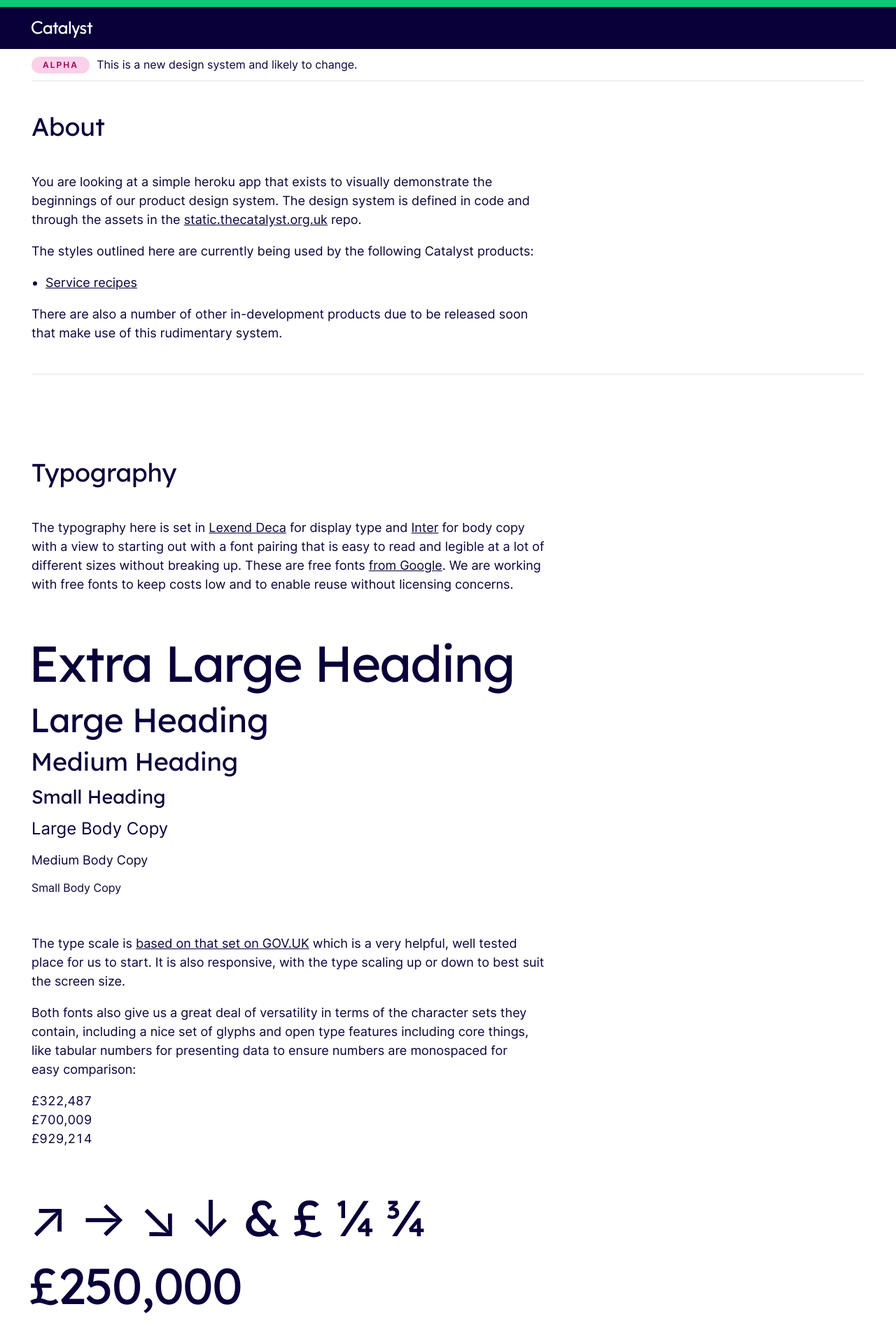
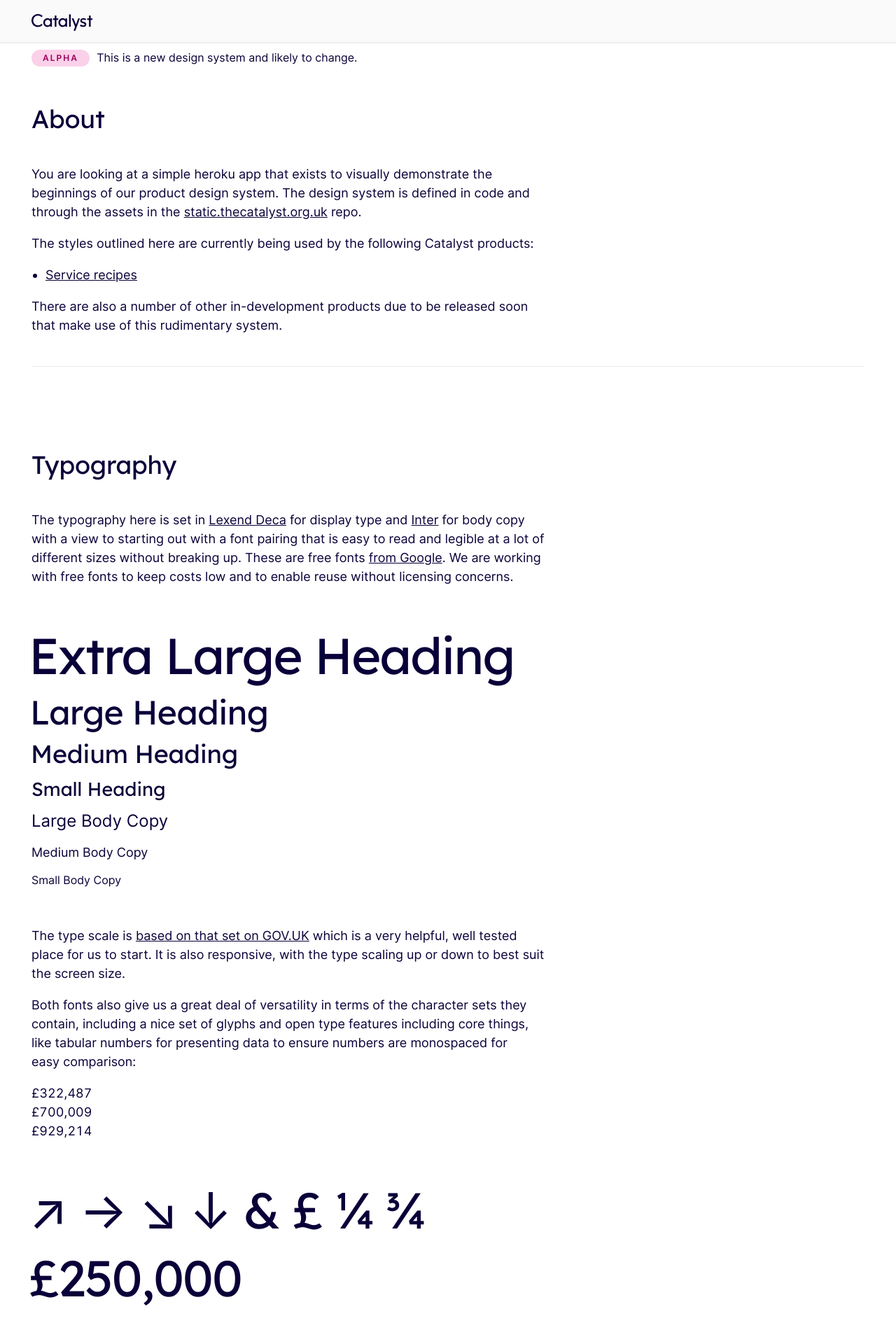
Before and after one commit to WeTheCatalysts/design-system.thecatalyst.org.uk, a PHP site: page / in a window 1280 px wide. Shown: the top 1920 px of the page at 70% size. Run offline with PHP 8.4, Linux system fonts and the light colour scheme.

Commit message:
Aesthetic changes based on design system updates in static:
* Updated, cleaner, lighter header
* Losing horizontal rule under phase banner

```diff
--- a/assets/stylesheets/catalyst.css
+++ b/assets/stylesheets/catalyst.css
@@ -315,16 +315,25 @@ ul.vertical-list-navigation {
   top: 0;
   z-index: 99;
   border-top: 10px solid #09CA77;
-  background-color: #0a0039; }
+  background-color: #0a0039;
+  height: 60px;
+  border-top: none;
+  background-color: #fafafa;
+  position: fixed;
+  box-shadow: 0px 2px 2px rgba(10, 1, 57, 0.08); }
   .header .header-logo {
     position: absolute;
-    top: 30px; }
+    top: 30px;
+    top: 20px; }
     .header .header-logo h1 {
       display: none; }
     .header .header-logo .logo {
       height: 24px; }
+      .header .header-logo .logo path {
+        fill: #0a0039; }
 
 .main {
+  margin-top: 60px;
   min-height: 600px; }
   @media screen and (min-width: 960px) {
     .main {
@@ -339,15 +348,16 @@ ul.vertical-list-navigation {
   .primary-navigation a {
     font-size: 14px;
     line-height: 24px;
-    font-family: "Inter-Semi-Bold", -apple-system, BlinkMacSystemFont, "Helvetica Neue", Helvetica, Arial, sans-serif;
+    font-family: "Inter-Regular", -apple-system, BlinkMacSystemFont, "Helvetica Neue", Helvetica, Arial, sans-serif;
     color: #fff;
-    text-decoration: none; }
+    text-decoration: none;
+    color: #0a0039; }
     @media screen and (min-width: 600px) {
       .primary-navigation a {
         font-size: 16px;
         line-height: 22px; } }
     .primary-navigation a.is-active, .primary-navigation a:hover {
-      text-decoration: underline; }
+      border-bottom: 1px solid #0a0039; }
 
 .vertical-spacing-bottom-0 {
   margin-bottom: 0px; }
@@ -585,6 +595,9 @@ em {
 ul, ol {
   margin-left: 20px;
   margin-bottom: 1em; }
+  ul.no-bullets, ol.no-bullets {
+    margin-left: 0;
+    list-style: none; }
 
 li {
   max-width: 740px; }
--- a/index.html
+++ b/index.html
@@ -30,10 +30,11 @@
     </div>
   </header>
 
+  <main class="main">
     <section class="proposition-phase">
       <div class="grid-container">
         <div class="column-full-width">
-        <div class="inner bottom-border">
+          <div class="inner">
             <div class="phase-banner">
               <span class="phase-label is-alpha">Alpha</span>
               <span class="phase-notice">This is a new design system and likely to change.</span>
@@ -43,7 +44,6 @@
       </div>
     </section>
 
-  <main class="main">
     <section class="proto-style-block typography vertical-spacing-top">
       <div class="grid-container">
         <div class="column-full-width">
--- a/pipeline.html
+++ b/pipeline.html
@@ -30,10 +30,11 @@
     </div>
   </header>
 
+  <main class="main">
     <section class="proposition-phase">
       <div class="grid-container">
         <div class="column-full-width">
-        <div class="inner bottom-border">
+          <div class="inner">
             <div class="phase-banner">
               <span class="phase-label is-alpha">Alpha</span>
               <span class="phase-notice">This is a new service – your <a
@@ -45,7 +46,6 @@
       </div>
     </section>
 
-  <main class="main">
     <section class="phases vertical-spacing-top vertical-spacing-bottom-0-5">
       <div class="grid-container">
         <div class="column-full-width">
```
Lines whose indentation alone changed are shown as unchanged.
